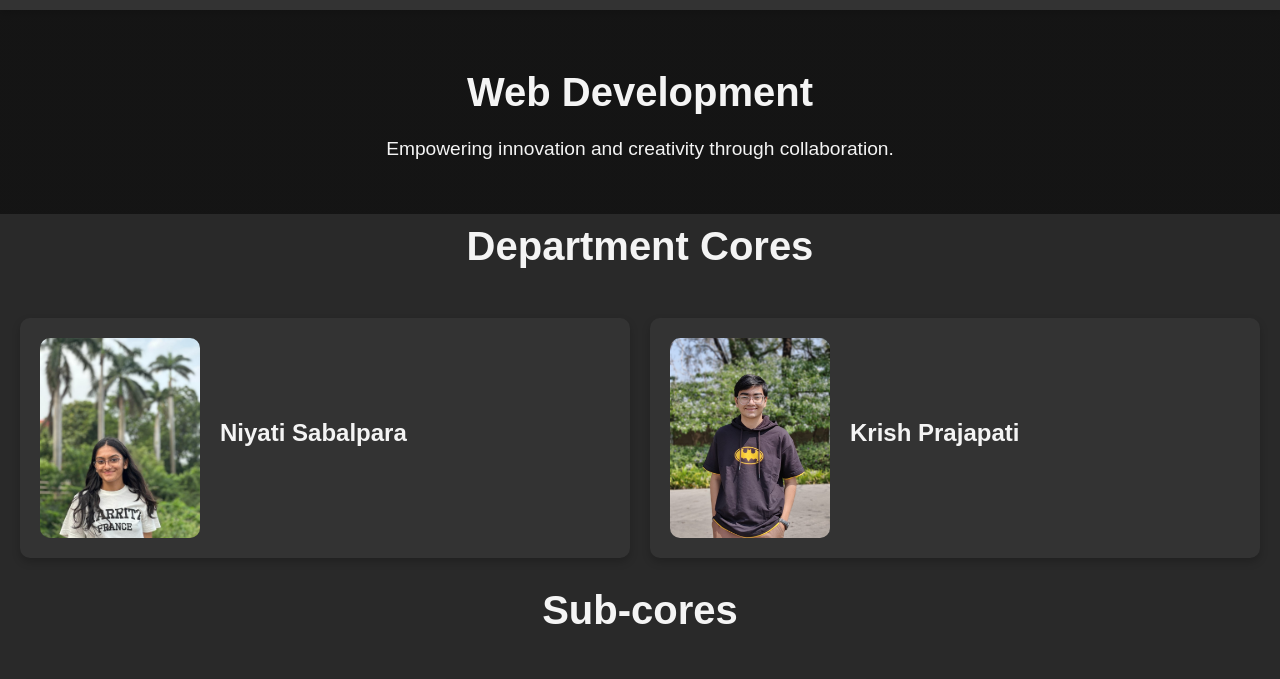
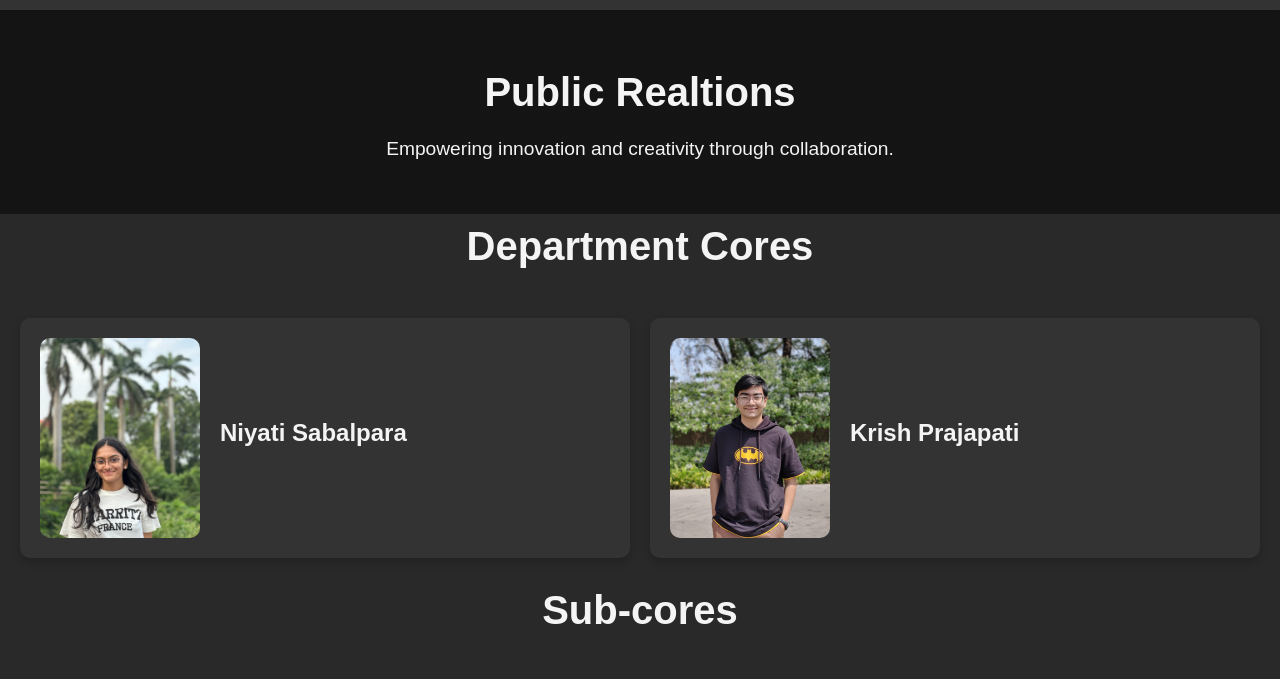
Before and after one commit to LuckyAnsari22/PR, a plain HTML site: page index.html in a window 1280 px wide. Shown: the part 80-759 px from the top of the page. Drawn offline with Linux system fonts and the light colour scheme.

Commit message:
Update index.html

```diff
--- a/index.html
+++ b/index.html
@@ -28,7 +28,7 @@
         </header>
 
         <section class="hero-section">
-            <h2>Web Development</h2>
+            <h2>Public Realtions</h2>
             <p>Empowering innovation and creativity through collaboration.</p>
         </section>
 
```
